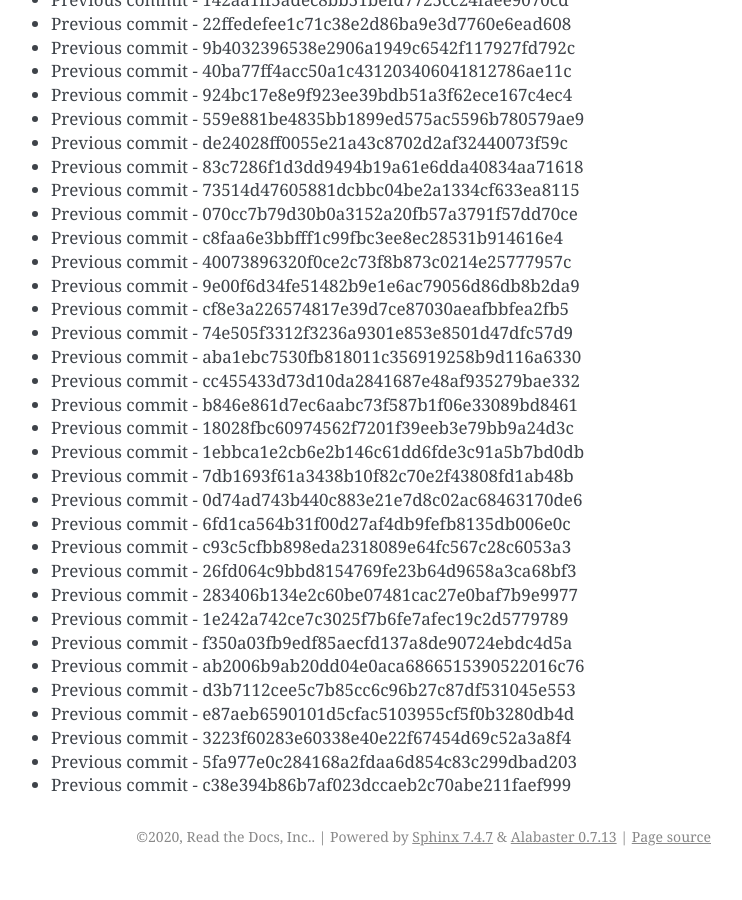
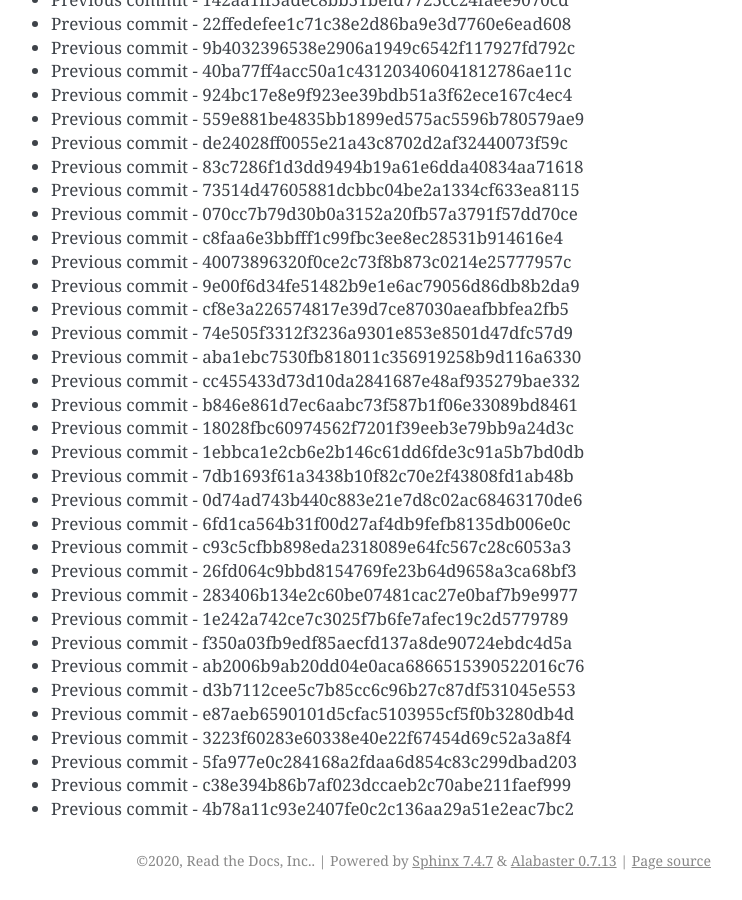
Before and after one commit to readthedocs/rtd-git-stresstest, a Sphinx documentation site: the page built from docs/updates.rst, in a window 1280 px wide and 900 px high, scrolled down 48392 px. Shown: the whole window, without its empty margins (399-1141 px from the left). Built offline with Sphinx 7.4.7, drawn with Linux system fonts in a browser that asks for light colours; before the commit the page ends 49268 px from its top, so only the background shows below that.

Commit message:
Generating commit from previous: 4b78a11c93e2407fe0c2c136aa29a51e2eac7bc2

```diff
--- a/docs/updates.rst
+++ b/docs/updates.rst
@@ -2065,3 +2065,4 @@ It can be tested for any performance characteristics.
 * Previous commit - 3223f60283e60338e40e22f67454d69c52a3a8f4
 * Previous commit - 5fa977e0c284168a2fdaa6d854c83c299dbad203
 * Previous commit - c38e394b86b7af023dccaeb2c70abe211faef999
+* Previous commit - 4b78a11c93e2407fe0c2c136aa29a51e2eac7bc2
```
